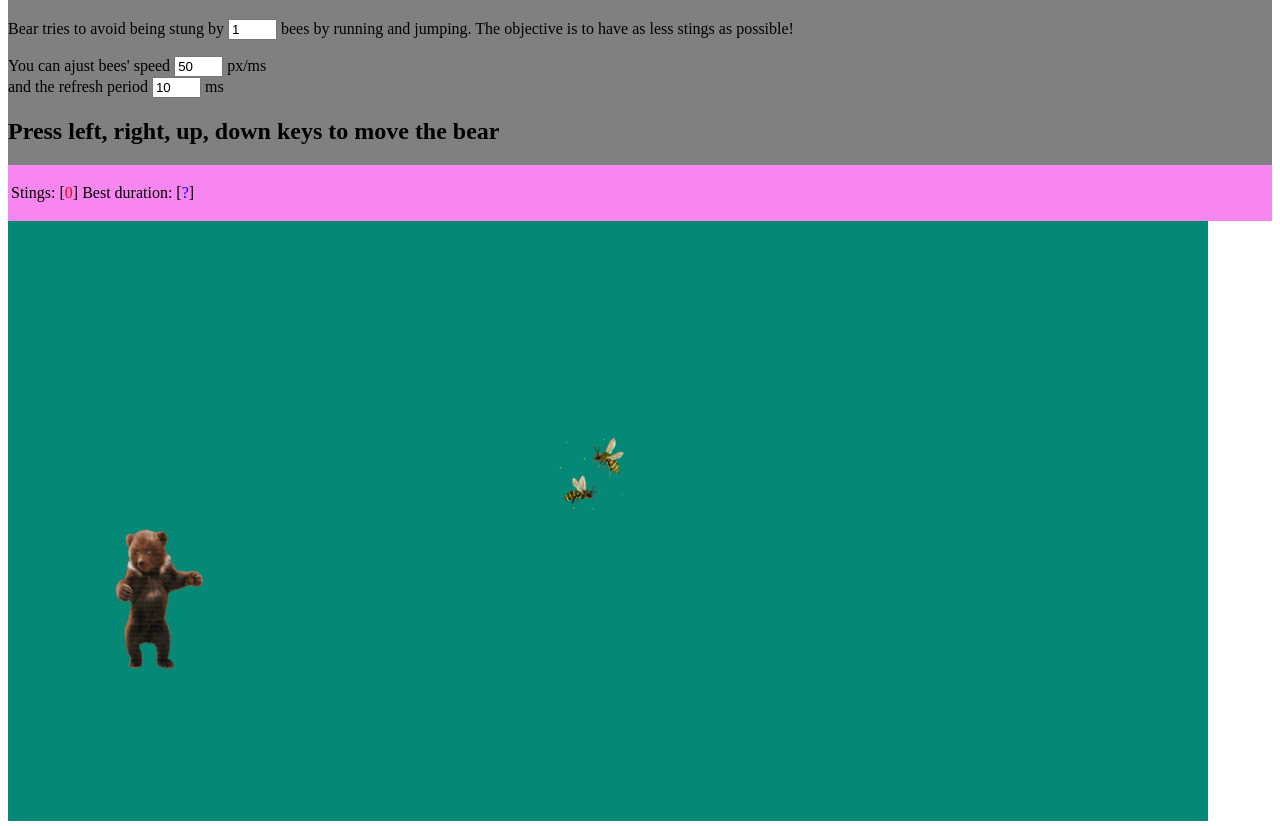
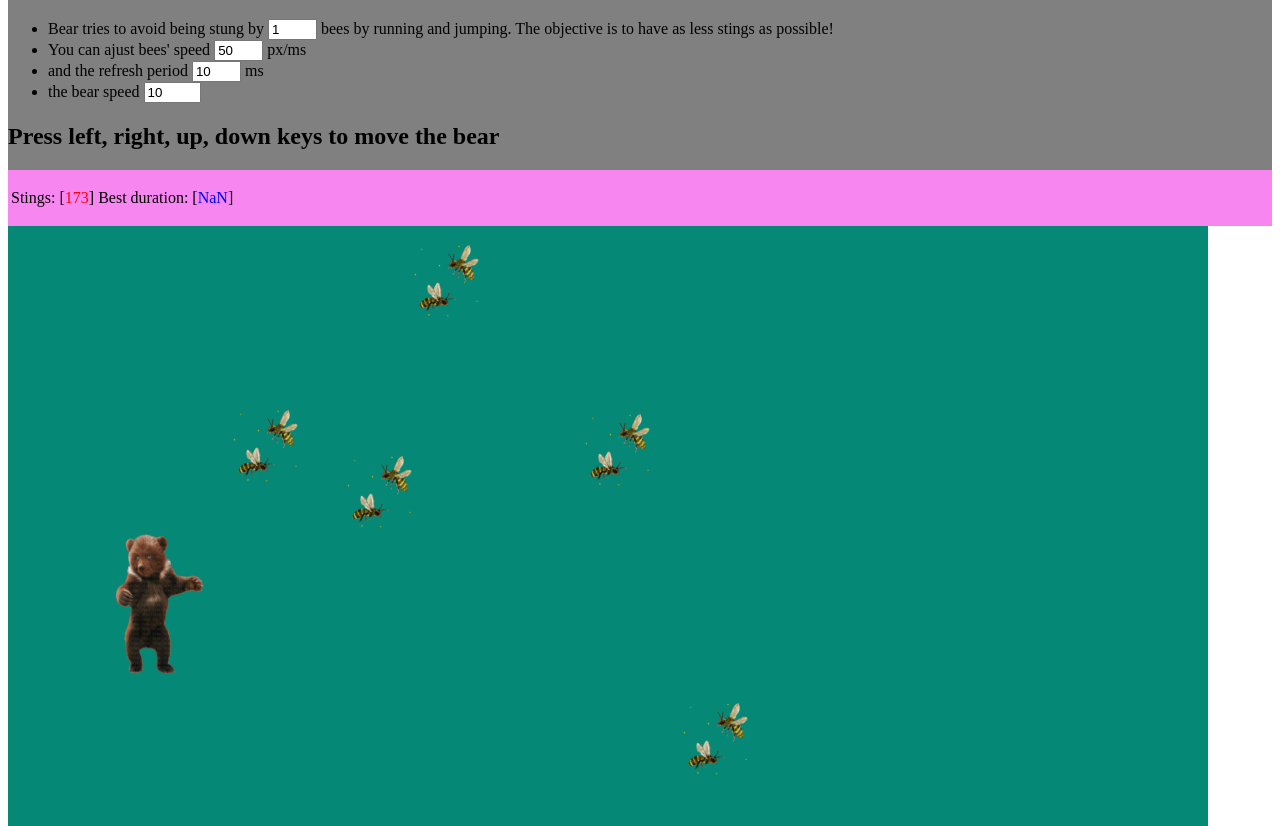
Before and after one commit to BEVveb/Web-Programming-Lab-2, a plain HTML site: page index.html in a window 1280 px wide. Shown: the part 69-895 px from the top of the page. Drawn offline with Linux system fonts and the light colour scheme.

Commit message:
Completed essential tasks

```diff
--- a/game.js
+++ b/game.js
@@ -4,7 +4,6 @@ function Bear() {
   this.id = this.htmlElement.id;
   this.x = this.htmlElement.offsetLeft;
   this.y = this.htmlElement.offsetTop;
-
 
   this.move = function(xDir, yDir) {
     this.fitBounds(); //we add this instruction to keep bear within board
@@ -61,6 +60,7 @@ function moveBear(e) {
     bear.move(0, 1)
   } // down key
 }
+
 
 class Bee {
   constructor(beeNumber) {
@@ -141,7 +141,7 @@ function createBeeImg(wNum) {
 function makeBees() {
   //get number of bees specified by the user
   let nbBees = document.getElementById("nbBees").value;
-  nbBees = Number(nbBees); //try converting the content of the input to a number
+  nbBees = Number(5); //try converting the content of the input to a number
   if (isNaN(nbBees)) { //check that the input field contains a valid number
     window.alert("Invalid number of bees");
     return;
@@ -154,6 +154,14 @@ function makeBees() {
     bee.display(); //display the bee
     bees.push(bee); //add the bee object to the bees array
     i++;
+  }
+}
+
+function setBearSpeed(){
+  bearSpeed = document.getElementById("bearSpeed").value
+  if (isNaN(bearSpeed)){
+    window.alert("Invalid bear speed")
+    return
   }
 }
 
@@ -222,13 +230,15 @@ function overlap(element1, element2) {
 
 function start() {
   //create bear
-  bear = new Bear();
+  bear = new Bear()
   // Add an event listener to the keypress event
-  document.addEventListener("keydown", moveBear, false);
+  document.addEventListener("keydown", moveBear, false)
   //create new array for bees
-  bees = new Array();
+  bees = new Array()
   //create bees
   makeBees();
   //take start time
-  lastStingTime = new Date();
+  lastStingTime = new Date()
+  // Initialize the bees methodology
+  updateBees()
 }
--- a/index.html
+++ b/index.html
@@ -20,9 +20,12 @@
     <body onload="start();">
         <div id="title">
             <h1>Help the bear escape the bees !</h1>
-            <p>Bear tries to avoid being stung by <input type="text" id="nbBees" value="1" size="3"> bees by running and jumping. The objective is to have as less stings as possible!</p>
-            <p>You can ajust bees' speed <input type="text" id="speedBees" value="50" size="3"> px/ms
-                <br> and the refresh period <input type="text" id="periodTimer" value="10" size="3"> ms </p>
+            <ul>
+            <li>Bear tries to avoid being stung by <input type="text" id="nbBees" value="1" size="3"> bees by running and jumping. The objective is to have as less stings as possible!</li>
+            <li>You can ajust bees' speed <input type="text" id="speedBees" value="50" size="3"> px/ms
+            <li> and the refresh period <input type="text" id="periodTimer" value="10" size="3"> ms </li>
+            <li> the bear speed <input type="text" id="bearSpeed" value="10" size="4" onchange="setBearSpeed();"></li>
+            </ul>
             <h2>Press left, right, up, down keys to move the bear</h2>
 
         </div>
```
